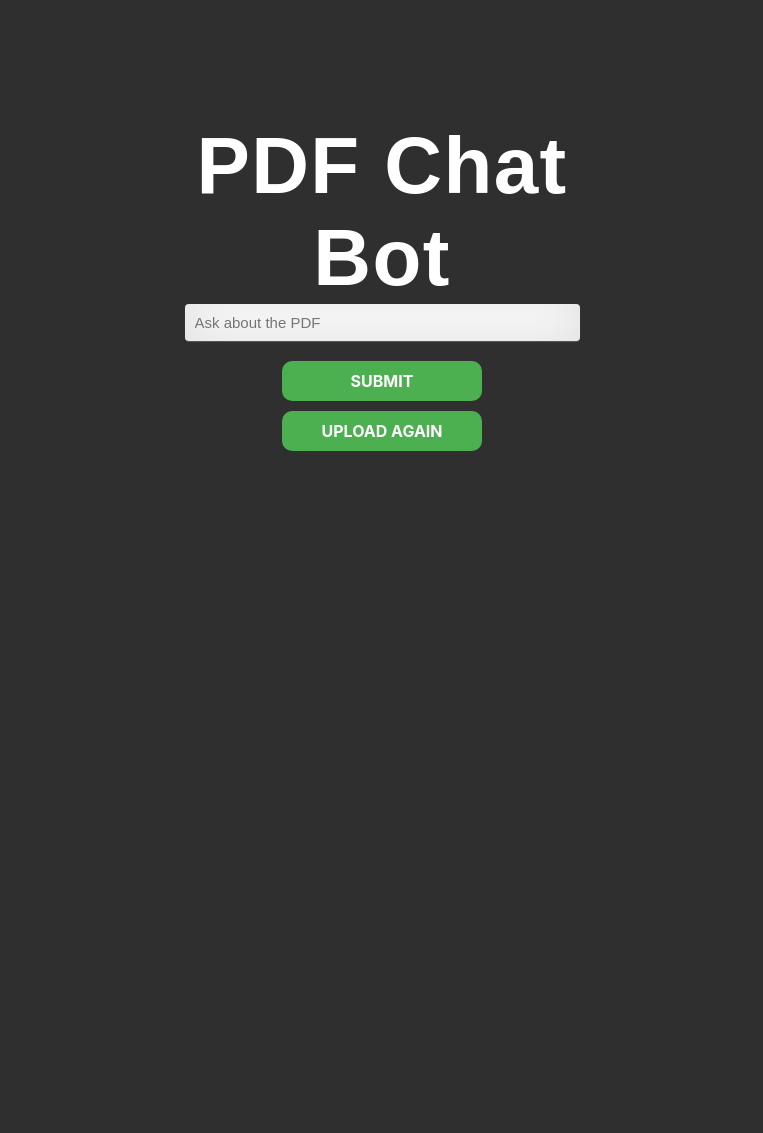
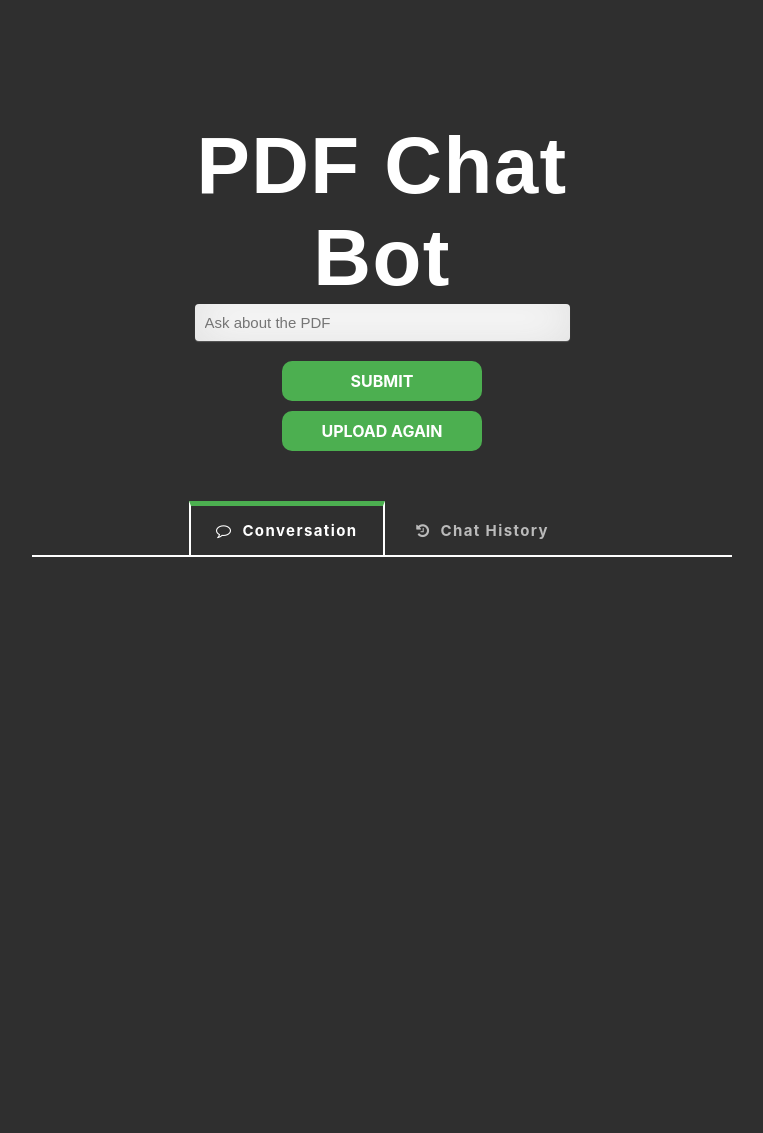
Before and after one commit to dosanity/PDFChatBot, a Flask app: template templates/chatbot.html in a window 1280 px wide. Shown: the whole page, without its empty margins (258-1021 px from the left). Before the commit the page ends 451 px from the top, so only its background shows below. Run offline with Flask 3, Linux system fonts and the light colour scheme; the template is opened without the code that fills it, so the values that code supplies are empty; some libraries are stand-ins or nearby versions; some web fonts are replaced.

Commit message:
update code

```diff
--- a/app.py
+++ b/app.py
@@ -35,11 +35,12 @@ def success():
             # Use the custom path along with the original file name
             f.save(f.filename)
 
-            return render_template("chatbot.html", name=f.filename)
+            return render_template("chatbot.html", name=f.filename, history=history, conversation=conversation)
         else:
             return render_template("index.html", error_text="Only PDF files are allowed for upload.")
 
-
+history = {}
+conversation = {}
 @app.route('/chatbot', methods=['GET', 'POST'])
 
 def pdf():
@@ -47,8 +48,14 @@ def pdf():
     chat = load_db(loaded_file,"stuff", 4)
     user_input = request.form['user_input']
     result = chat({"question": user_input})
-    return render_template('chatbot.html', prediction_text=str(result['answer']))
-    # return render_template('chatbot.html')
+    answer_text = str(result['answer'])
+    question_text = str(result['question'])
+    user = "User: "
+    chat = "Chat Bot: "
+    conversation.update({user: question_text, chat: answer_text})
+    history.update({question_text : answer_text})
+    return render_template('chatbot.html', answer_text=answer_text, question_text=question_text, history = history, conversation = conversation)
+    return render_template('chatbot.html')
 
 if __name__ == '__main__':
     app.run(debug=True)
--- /dev/null
+++ b/js/chatbot.js
@@ -0,0 +1,4 @@
+$('form').submit(function(){
+    $('#waiting').show();
+    $(this).children('input[type=submit]').prop('disabled', true);
+   });
--- a/static/css/style.css
+++ b/static/css/style.css
@@ -1,5 +1,6 @@
 @import url(https://fonts.googleapis.com/css?family=Open+Sans);
 @import url('https://fonts.googleapis.com/css?family=Birthstone&display=swap');
+
 
 html {
 	width: 100%;
@@ -33,7 +34,7 @@ h1 {
 	margin-left:auto;
 	margin-right:auto;
 	width: 99%;
-	min-height: 100vh;
+	min-height: 20vh;
 }
 
 .centered-text {
@@ -75,7 +76,7 @@ button {
 	font-family: -apple-system,system-ui,BlinkMacSystemFont,"Segoe UI",Roboto;
 }
 
-input {
+.input {
 	width: 75%;
 	margin-bottom: 10px;
 	border: none;
@@ -92,7 +93,7 @@ input {
 	-ms-transition: box-shadow .5s ease;
 	transition: box-shadow .5s ease;
 }
-input:hover {
+.input:hover {
 	cursor: pointer;
 }
 
@@ -120,3 +121,124 @@ button:hover {
 	position: fixed;
 	bottom: 0;
 }
+
+
+
+
+
+@import url("https://fonts.googleapis.com/css?family=Open+Sans:400,600,700");
+@import url("https://netdna.bootstrapcdn.com/font-awesome/4.1.0/css/font-awesome.css");
+*, *:before, *:after {
+  margin: 0;
+  padding: 0;
+  box-sizing: border-box;
+}
+
+/* html, body {
+  height: 100%;
+} */
+
+/* body {
+  font: 14px/1 'Open Sans', sans-serif;
+  color: #555;
+  background: #eee;
+} */
+
+/* h1 {
+  padding: 50px 0;
+  font-weight: 400;
+  text-align: center;
+} */
+
+p {
+  margin: 0 0 20px;
+  line-height: 1.5;
+}
+
+main {
+  min-width: 320px;
+  max-width: 800px;
+  padding: 50px;
+  margin: 0 auto;
+  /* background: #fff; */
+  min-height: 80vh;
+}
+
+section {
+  display: none;
+  padding: 20px 0 0;
+  border-top: 2px solid white;
+  text-align: left;
+  /* text-indent: 50px; */
+}
+
+.tabs {
+  display: none;
+}
+
+label {
+  display: inline-block;
+  margin: 0 0 -1px;
+  padding: 15px 25px;
+  font-weight: bold;
+  text-align: center;
+  color: #bbb;
+  border: 1px solid transparent;
+}
+
+label:before {
+  font-family: fontawesome;
+  font-weight: normal;
+  margin-right: 10px;
+}
+
+label[for*='1']:before {
+  content: '\f0e5';
+}
+
+label[for*='2']:before {
+  content: '\f1da';
+}
+
+label[for*='3']:before {
+  content: '\f16b';
+}
+
+label[for*='4']:before {
+  content: '\f1a9';
+}
+
+label:hover {
+  color: white;
+  cursor: pointer;
+}
+
+.tabs:checked + label {
+  color: white;
+  border: 2px solid white;
+  border-top: 5px solid #4CAF50;
+  border-bottom: 0px solid white;
+}
+
+#tab1:checked ~ #content1,
+#tab2:checked ~ #content2,
+#tab3:checked ~ #content3,
+#tab4:checked ~ #content4 {
+  display: block;
+}
+
+@media screen and (max-width: 650px) {
+  label {
+    font-size: 0;
+  }
+
+  label:before {
+    margin: 0;
+    font-size: 18px;
+  }
+}
+@media screen and (max-width: 400px) {
+  label {
+    padding: 15px;
+  }
+}
--- a/templates/chatbot.html
+++ b/templates/chatbot.html
@@ -6,6 +6,7 @@
       <link href='https://fonts.googleapis.com/css?family=Hind:300' rel='stylesheet' type='text/css'>
       <link href='https://fonts.googleapis.com/css?family=Open+Sans+Condensed:300' rel='stylesheet' type='text/css'>
       <link rel="stylesheet" href="{{ url_for('static', filename='css/style.css') }}">
+      <link href="//maxcdn.bootstrapcdn.com/font-awesome/4.1.0/css/font-awesome.min.css" rel="stylesheet">
       <title>Chatbot</title>
    </head>
    <body>
@@ -13,21 +14,86 @@
          <form action = "/chatbot", method="POST">
             <div class ="container">
                <h1>PDF Chat Bot</h1>
-               <input type="text" name="user_input" placeholder="Ask about the PDF" required="required"/>
-               <button type="submit" class="btn btn-primary btn-block btn-large">SUBMIT</button>
+               <input class="input" type="text" name="user_input" placeholder="Ask about the PDF" required="required"/>
+               <button type="submit" class="btn btn-primary btn-block btn-large">SUBMIT<span class="spinner"></span></button>
             </div>
 
          </form>
          <form action = "/">
             <button type="submit" class="btn btn-primary btn-block btn-large">UPLOAD AGAIN</button>
          </form>
-         <div class="centered-text">
+         <!-- <div class="centered-text">
             <div class="text-box">
                {{ prediction_text }}
             </div>
-         </div>
+         </div> -->
 
       </div>
+      <main>
+
+      <input class="tabs" id="tab1" type="radio" name="tabs" checked>
+      <label for="tab1">Conversation</label>
+
+      <input class="tabs" id="tab2" type="radio" name="tabs">
+      <label for="tab2">Chat History</label>
+
+      <section id="content1">
+         <br>
+         <table>
+            <thead>
+              <tr>
+                <th></th>
+                <th style="width:80%"></th>
+              </tr>
+            </thead>
+            <tbody>
+               {% for key, value in conversation.items() %}
+               <tr>
+                 <td><b>{{ key }} &nbsp&nbsp</b></td>
+                 <td>{{ value }}</td>
+               </tr>
+               <tr>
+                 <td><b>&nbsp&nbsp</b></td>
+                 <td>&nbsp&nbsp</td>
+              </tr>
+              {% endfor %}
+            </tbody>
+          </table>
+      </section>
+
+      <section id="content2">
+         <br>
+         <table>
+            <thead>
+              <tr>
+                <th></th>
+                <th style="width:80%"></th>
+              </tr>
+            </thead>
+            <tbody>
+            {% for key, value in history.items() %}
+             <tr>
+               <td><b>User: &nbsp&nbsp</b></td>
+               <td>{{ key }} </td>
+             </tr>
+             <tr>
+               <td><b>&nbsp&nbsp</b></td>
+               <td>&nbsp&nbsp</td>
+            </tr>
+             <tr>
+               <td><b>Chat Bot: &nbsp&nbsp</b></td>
+               <td>{{ value }} </td>
+            </tr>
+            <tr>
+               <td><b>&nbsp&nbsp</b></td>
+               <td>&nbsp&nbsp</td>
+            </tr>
+            {% endfor %}
+            </tbody>
+          </table>
+      </section>
+
+      </main>
 
 
       <footer>
--- a/templates/index.html
+++ b/templates/index.html
@@ -10,11 +10,12 @@
     <title>Upload</title>
 </head>
 <body>
+
     <div class="centered">
         <form action = "/upload" method = "post" enctype="multipart/form-data">
             <div class="container">
                 <h1>PDF Chat Bot</h1>
-                <input type="file" name="file" />
+                <input class="input" type="file" name="file" />
                 <button type = "submit">UPLOAD</button>
             </div>
         </form>
@@ -25,6 +26,7 @@
         </div>
     </div>
 
+
     <footer>
         <div class="footer-bottom">
             <p class='m-0 text-center text-white' id='copyright'></p>
```
Also changed, not shown: img/convchain.jpg (deleted).
